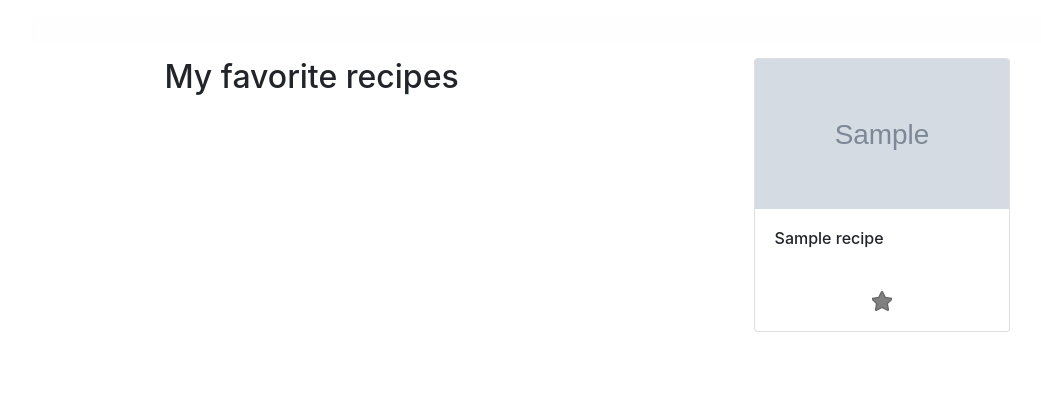
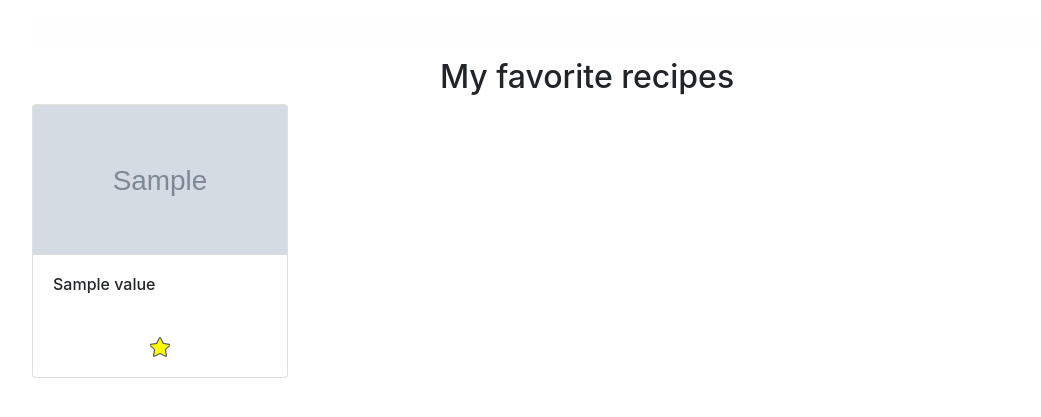
Before and after one commit to nielsoudenampsen/project, a Flask app: template templates/my_recipes.html in a window 1280 px wide. Shown: the part 50-467 px from the top of the page, without its empty margins (53-1094 px from the left). Run offline with Flask 2, Linux system fonts and the light colour scheme; the template is opened without the code that fills it: most values are stand-ins (such as "Sample title", 1, 10 or a date in 2020); grey boxes marked "Sample" are stand-in pictures; parts of the project's set-up code (start-up, migrations or seed data) failed here and were passed over; some libraries are stand-ins or nearby versions.

Commit message:
added my favorites

```diff
--- a/application.py
+++ b/application.py
@@ -35,11 +35,16 @@ if not os.environ.get("API_KEY"):
 @login_required
 def home():
     if request.method == "POST":
-        favorite = request.form.get("recipe_to_favorite")
+        favorite = request.form.get("favorite_id")
         if favorite in session["favorites"]:
-            session["favorites"].remove(request.form.get("recipe_to_favorite"))
+            session["favorites"].pop(favorite)
         else:
-            session["favorites"].append(request.form.get("recipe_to_favorite"))
+            session["favorites"][favorite] = {
+                "description": request.form.get("favorite_description"),
+                "name": request.form.get("favorite_name"),
+                "img": request.form.get("favorite_img"),
+                "id": request.form.get("favorite_id")
+                }
 
         db.execute("UPDATE users SET favorites = ? WHERE id = ?",json.dumps(session["favorites"]),session["user_id"])
         return redirect(request.referrer)
@@ -53,8 +58,9 @@ def home():
 @app.route('/my_recipes',methods=['GET', 'POST'])
 @login_required
 def my_recipes():
-    recipes = json.loads(db.execute("SELECT favorites FROM users WHERE id = ?",session["user_id"])[0]["favorites"])
-    return render_template('my_recipes.html',recipes=recipes)
+    favorites = json.loads(db.execute("SELECT favorites FROM users WHERE id = ?",session["user_id"])[0]["favorites"])
+    print(favorites)
+    return render_template('my_recipes.html',favorites=favorites)
 
 @app.route('/stats',methods=['GET', 'POST'])
 @login_required
@@ -105,7 +111,7 @@ def login():
         try:
             session["favorites"] = json.loads(db.execute("SELECT favorites FROM users WHERE id = ?",session["user_id"])[0]["favorites"])
         except:
-            session["favorites"] = []
+            session["favorites"] = {}
             db.execute("UPDATE users SET favorites = ? WHERE id = ?",json.dumps(session["favorites"]),session["user_id"])
 
 
--- a/templates/index.html
+++ b/templates/index.html
@@ -32,7 +32,10 @@
     <h6 class="card-title">{{recipe["name"]}}</h6>
     <p class="card-text"></p>
     <form class="form" action="/" method="POST">
-    <input type="number" name="recipe_to_favorite" hidden value='{{recipe["id"]}}'>
+    <input type="number" name="favorite_id" hidden value='{{recipe["id"]}}'>
+    <input type="text" name="favorite_img" hidden value='{{recipe["img"]}}'>
+    <input type="text" name="favorite_name" hidden value='{{recipe["name"]}}'>
+    <input type="text" name="favorite_description" hidden value='{{recipe["description"]}}'>
     {% if recipe.id|isInList(favorites) %}
     <input class="favorite-card" type="image" src="/static/assets/star-outline-yellow.svg">
     {% else %}
--- a/templates/my_recipes.html
+++ b/templates/my_recipes.html
@@ -14,33 +14,27 @@
 {% endblock %}
 
 {% block content %}
-
-<div class="row justify-content-around">
-  <h2>My favorite recipes</h2>
-  {% if recipes is not none %}
-    {% for recipe in recipes %}
+  <div class="row justify-content-center">
+    <h2>My favorite recipes</h2>
+  </div>
+  <div class="d-flex justify-content-between flex-wrap">
+    {% for key, value in favorites.items() %}
       <div class="card" style="width: 16rem;">
-        <img class="card-img-top" src="{{recipe['img']}}" alt="Card image cap">
+        <img class="card-img-top" src="{{value['img']}}" alt="Card image cap">
         <div class="card-body">
-          <h6 class="card-title">{{recipe["name"]}}</h6>
+          <h6 class="card-title">{{value["name"]}}</h6>
           <p class="card-text"></p>
           <form class="form" action="/" method="POST">
-          <input type="number" name="recipe_to_favorite" hidden value='{{recipe["id"]}}'>
-          {% if recipe.id|isInList(favorites) %}
+          <input type="number" name="favorite_id" hidden value='{{value["id"]}}'>
+          <input type="text" name="favorite_img" hidden value='{{value["img"]}}'>
+          <input type="text" name="favorite_name" hidden value='{{value["name"]}}'>
+          <input type="text" name="favorite_description" hidden value='{{value["description"]}}'>
           <input class="favorite-card" type="image" src="/static/assets/star-outline-yellow.svg">
-          {% else %}
-          <input class="favorite-card" type="image" src="/static/assets/star-outline-grey.svg">
-          {% endif %}
           </input>
         </form>
         </div>
       </div>
     {% endfor %}
-  {% else %}
-</div>
-
-
-  {% endif %}
-
+  </div>
 
 {% endblock %}
```
